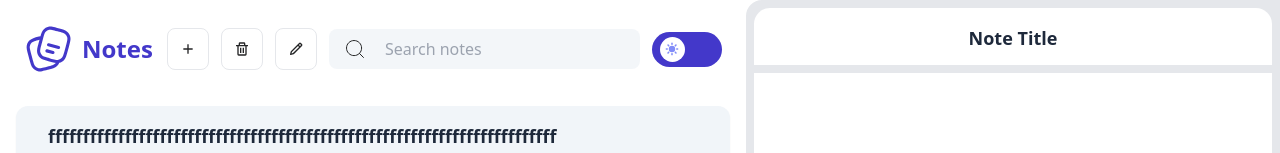
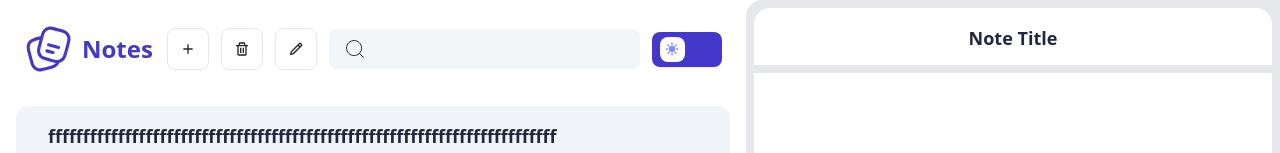
Before and after one commit to fleffy/notes, a React (Create React App) app: page / in a window 1280 px wide. Shown: the top 153 px of the page. Built offline with nearby package versions, Linux system fonts and the light colour scheme.

Commit message:
fixed few "console" issues

```diff
--- a/src/components/DarkMode/DarkModeToggler.jsx
+++ b/src/components/DarkMode/DarkModeToggler.jsx
@@ -8,9 +8,9 @@ export const DarkModeToggler = () => {
 			<button
 				title='Change theme'
 				onClick={setIsDarkMode}
-				className='relative flex h-[35px] w-[70px] items-center rounded-full bg-[#4338ca] dark:bg-[#4338ca]'
+				className='relative mt-3 flex h-[35px] w-[70px] items-center rounded-lg bg-[#4338ca] dark:bg-[#4338ca] md:mt-0'
 			>
-				<div className='absolute ml-2 flex h-[25px] w-[25px] items-center justify-center rounded-full bg-white text-indigo-400 transition-all dark:ml-9 dark:text-yellow-400'>
+				<div className='absolute ml-2 flex h-[25px] w-[25px] items-center justify-center rounded-lg bg-white text-indigo-400 transition-all dark:ml-9 dark:text-yellow-400'>
 					{isDarkMode ? <HiMoon /> : <HiSun />}
 				</div>
 			</button>
--- a/src/components/Header/Header.jsx
+++ b/src/components/Header/Header.jsx
@@ -5,7 +5,7 @@ import { DarkModeToggler } from '../DarkMode/DarkModeToggler'
 
 export default function Header() {
 	return (
-		<nav className='flex flex-col items-center justify-between gap-3 p-6 md:flex-row'>
+		<nav className='flex flex-col items-start justify-between gap-3 p-6 md:flex-row md:items-center'>
 			<div className='flex flex-col items-center gap-3 md:flex-row'>
 				<div className='flex cursor-default items-center pr-10 text-2xl font-bold text-[#4338ca] transition-all hover:scale-105 dark:text-white'>
 					<img src={logo} alt='logo' className='pr-2' />
--- a/src/components/Header/Searchbar.jsx
+++ b/src/components/Header/Searchbar.jsx
@@ -1,6 +1,6 @@
 export default function Searchbar() {
 	return (
-		<form className='flex items-center gap-3 rounded-lg bg-slate-200/40 px-4 py-1 transition-all dark:bg-gray-50/5'>
+		<form className='flex w-full items-center gap-3 rounded-lg bg-slate-200/40 px-4 py-1 transition-all dark:bg-gray-50/5'>
 			<svg width='20' height='20' viewBox='0 0 20 20'>
 				<path
 					d='M14.386 14.386l4.0877 4.0877-4.0877-4.0877c-2.9418 2.9419-7.7115 2.9419-10.6533 0-2.9419-2.9418-2.9419-7.7115 0-10.6533 2.9418-2.9419 7.7115-2.9419 10.6533 0 2.9419 2.9418 2.9419 7.7115 0 10.6533z'
@@ -9,15 +9,9 @@ export default function Searchbar() {
 				></path>
 			</svg>
 			<input
-				className='h-[27px] w-auto rounded-full bg-transparent p-2 py-4 outline-none transition-all'
+				className='h-[27px] w-max rounded-full bg-transparent p-2 py-4 outline-none transition-all'
 				aria-autocomplete='both'
-				autocomplete='off'
-				autocorrect='off'
-				autocapitalize='off'
-				enterkeyhint='search'
-				spellcheck='false'
-				placeholder='Search notes'
-				maxlength='64'
+				maxLength='64'
 				type='search'
 			/>
 			<button type='reset' title='Clear the query' hidden>
--- a/src/components/List/ListItem.jsx
+++ b/src/components/List/ListItem.jsx
@@ -5,7 +5,7 @@ export default function ListItem({
 	noteActive,
 }) {
 	return (
-		<button className='mx-4 my-2 rounded-xl bg-slate-100 p-4 px-8 text-left text-slate-800 shadow-sm transition-all hover:bg-slate-200 dark:bg-[#4338ca]/60 dark:text-slate-50'>
+		<button className='mx-4 my-2 rounded-xl bg-slate-100 p-4 px-8 text-left text-slate-800 shadow-sm transition-all hover:scale-[0.99] hover:bg-slate-200 dark:bg-[#4338ca]/60 dark:text-slate-50 dark:hover:bg-[#4940ac]'>
 			{noteTitle.length > 64 ? (
 				<div className='flex max-w-lg items-center'>
 					<h4 className='w-xl overflow-hidden text-ellipsis whitespace-nowrap text-lg font-semibold'>
```
